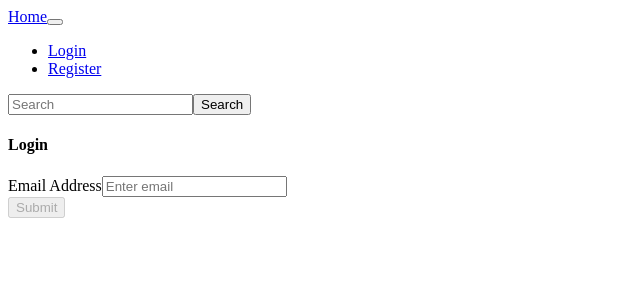
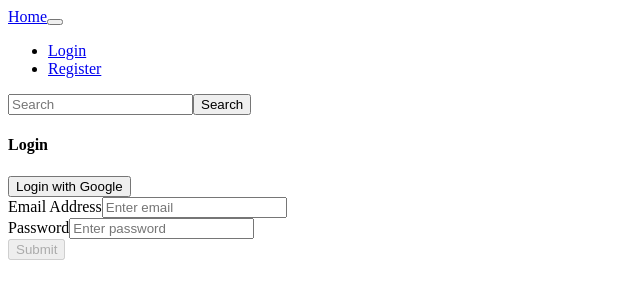
Before and after one commit to consuelo-sanna/graphQL, a React (Create React App) app in the folder client/: page /login in a window 1280 px wide. Shown: the top 300 px of the page, without its empty margins (0-640 px from the left). Built offline with nearby package versions, Linux system fonts and the light colour scheme; no server answers.

Commit message:
working login and google login

```diff
--- a/client/src/components/Nav.js
+++ b/client/src/components/Nav.js
@@ -1,4 +1,4 @@
-import React, { useContext } from "react";
+import React, { useContext, Fragment } from "react";
 import { Link, useHistory } from "react-router-dom";
 import { auth } from "firebase";
 import { AuthContext } from "../context/authContext";
@@ -37,6 +37,8 @@ const Nav = () => {
 
       <div className="collapse navbar-collapse" id="navbarSupportedContent">
         <ul className="navbar-nav mr-auto">
+          {!user && (
+            <Fragment>
               <li className="nav-item active">
                 <Link className="nav-link" to="/login">
                   Login
@@ -47,10 +49,11 @@ const Nav = () => {
                   Register
                 </Link>
               </li>
+            </Fragment>
+          )}
           {user && (
             <li className="nav-item">
               <a href="/login" onClick={logout} className="nav-item nav-link">
-                {" "}
                 Logout
               </a>
             </li>
--- a/client/src/pages/auth/Login.js
+++ b/client/src/pages/auth/Login.js
@@ -1,31 +1,93 @@
-import React, { useState } from "react";
+import React, { useState, useContext } from "react";
+import { AuthContext } from "../../context/authContext";
+import { Link, useHistory } from "react-router-dom";
+import { toast } from "react-toastify";
+import { auth, googleAuthProvider } from "../../firebase";
 
 const Login = () => {
+  const { dispatch } = useContext(AuthContext);
   const [email, setEmail] = useState("");
+  const [password, setPassword] = useState("");
   const [loading, setLoading] = useState(false);
 
-  const handleSubmit = () => {
-    console.log("ojadoij");
+  let history = useHistory();
+
+  const handleSubmit = async (e) => {
+    e.preventDefault();
+    setLoading(true);
+    try {
+      await auth
+        .signInWithEmailAndPassword(email, password)
+        .then(async (result) => {
+          const { user } = result;
+          const idTokenResult = await user.getIdTokenResult();
+
+          dispatch({
+            type: "LOGGED_IN_USER",
+            payload: { email: user.email, token: idTokenResult.token },
+          });
+
+          // send user info to our server mongodb to either update/create
+
+          history.push("/");
+        });
+    } catch (error) {
+      console.log("login error", error);
+      toast.error(error.message);
+      setLoading(false);
+    }
+  };
+
+  const googleLogin = () => {
+    auth.signInWithPopup(googleAuthProvider).then(async (result) => {
+      const { user } = result;
+      const idTokenResult = await user.getIdTokenResult();
+
+      dispatch({
+        type: "LOGGED_IN_USER",
+        payload: { email: user.email, token: idTokenResult.token },
+      });
+
+      // send user info to our server mongodb to either update/create
+
+      history.push("/");
+    });
   };
 
   return (
-    <div className="container p-5">
-      <h4>Login</h4>
+    <div className="contianer p-5">
+      {loading ? <h4 className="text-danger">Loading...</h4> : <h4>Login</h4>}
+      <button onClick={googleLogin} className="btn btn-raised btn-danger mt-5">
+        Login with Google
+      </button>
       <form onSubmit={handleSubmit}>
         <div className="form-group">
           <label>Email Address</label>
           <input
             type="email"
             value={email}
-            onChange={(event) => setEmail(event.target.emai)}
+            onChange={(e) => setEmail(e.target.value)}
             className="form-control"
             placeholder="Enter email"
             disabled={loading}
           />
         </div>
+
+        <div className="form-group">
+          <label>Password</label>
+          <input
+            type="password"
+            value={password}
+            onChange={(e) => setPassword(e.target.value)}
+            className="form-control"
+            placeholder="Enter password"
+            disabled={loading}
+          />
+        </div>
+
         <button
           className="btn btn-raised btn-primary"
-          disabled={!email || loading}
+          disabled={!email || !password || loading}
         >
           Submit
         </button>
```
Lines whose indentation alone changed are shown as unchanged.
